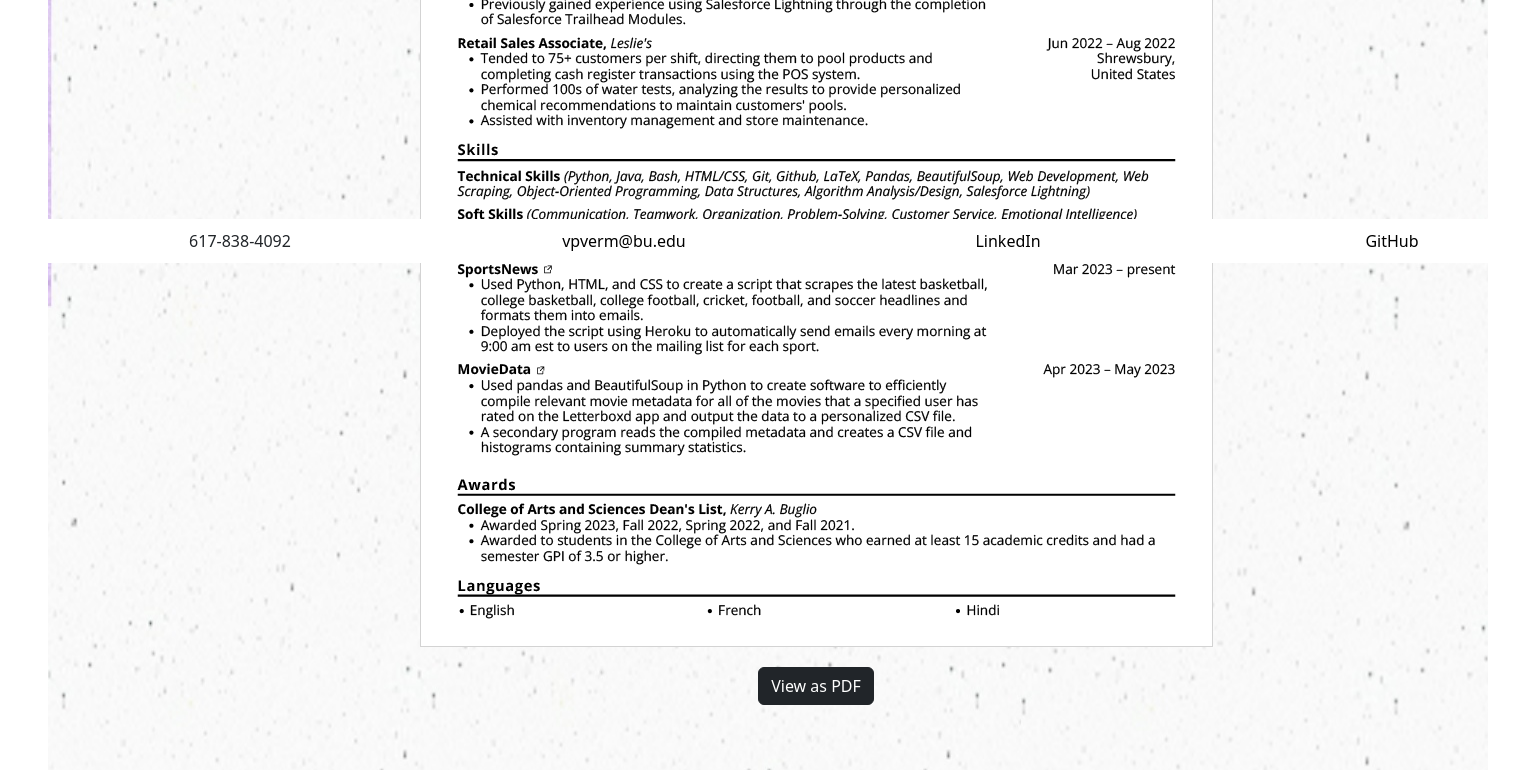
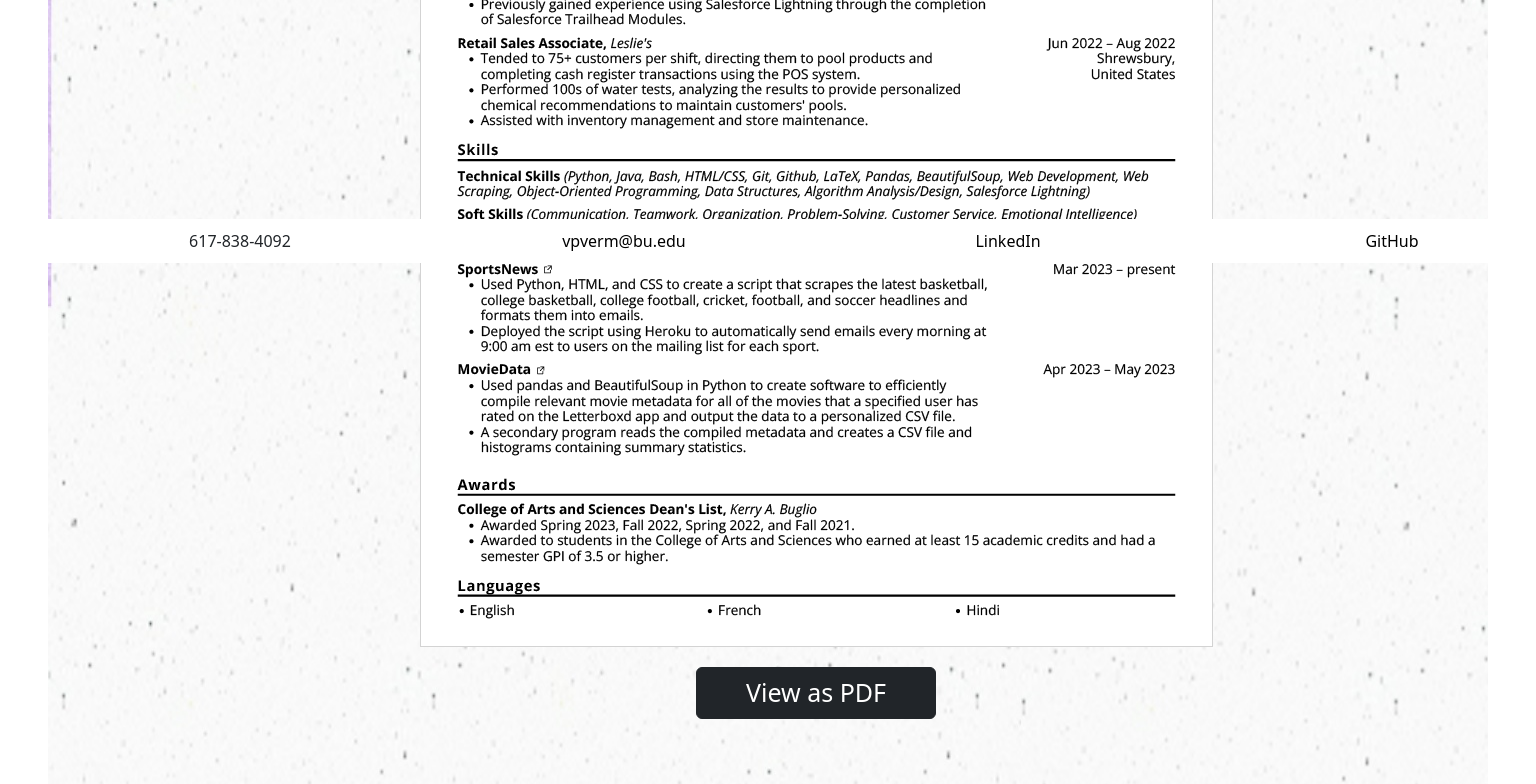
Before and after one commit to victorverma3/Portfolio, a React (Vite) app: page /resume in a window 1536 px wide. Shown: the part 537-1321 px from the top of the page. Built offline with nearby package versions, Linux system fonts and the light colour scheme.

Commit message:
button increases size at full screen

```diff
--- a/src/components/pdfview/PDFView.css
+++ b/src/components/pdfview/PDFView.css
@@ -0,0 +1,10 @@
+.pdfButton {
+    width: 10rem;
+}
+
+@media screen and (min-width: 1440px) {
+    .pdfButton {
+        width: 15rem;
+        font-size: 25px;
+    }
+}
--- a/src/components/pdfview/PDFView.tsx
+++ b/src/components/pdfview/PDFView.tsx
@@ -26,7 +26,7 @@ const PDFView = ({ pdf }: PDFDownloadProps) => {
     });
   };
   return (
-    <Button variant="dark" onClick={onButtonClick}>
+    <Button className="pdfButton" variant="dark" onClick={onButtonClick}>
       View as PDF
     </Button>
   );
```
